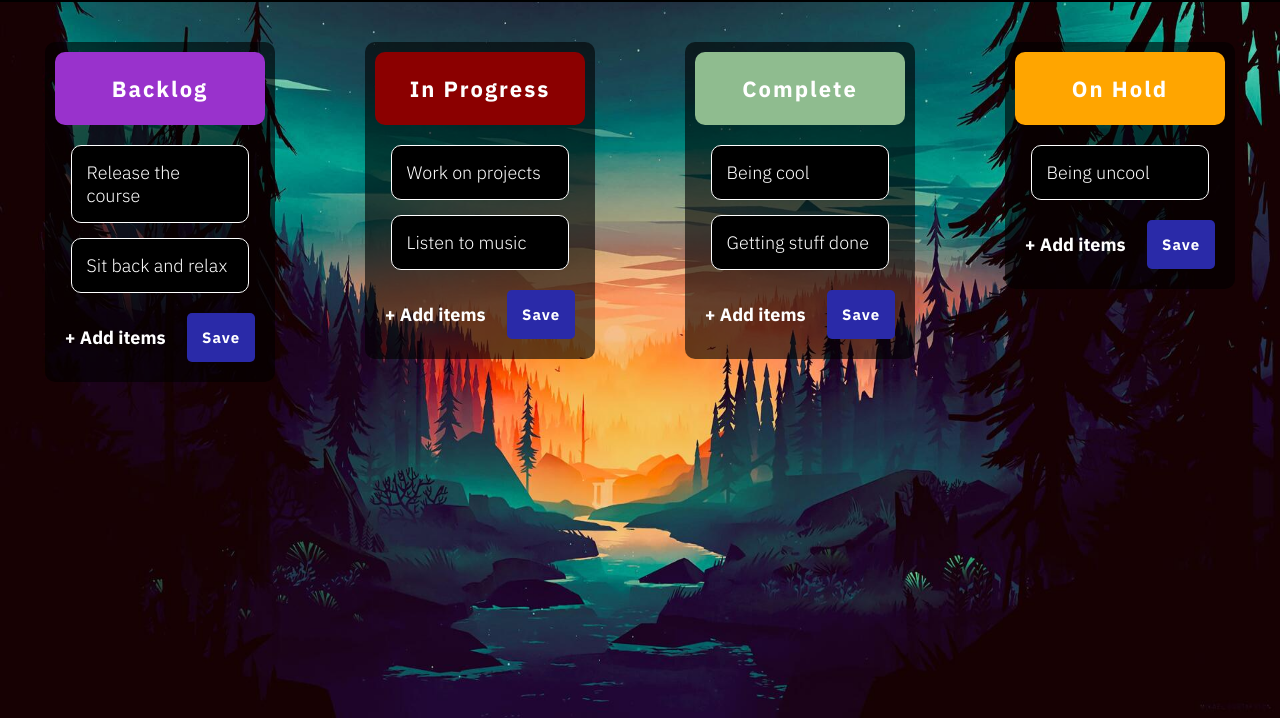
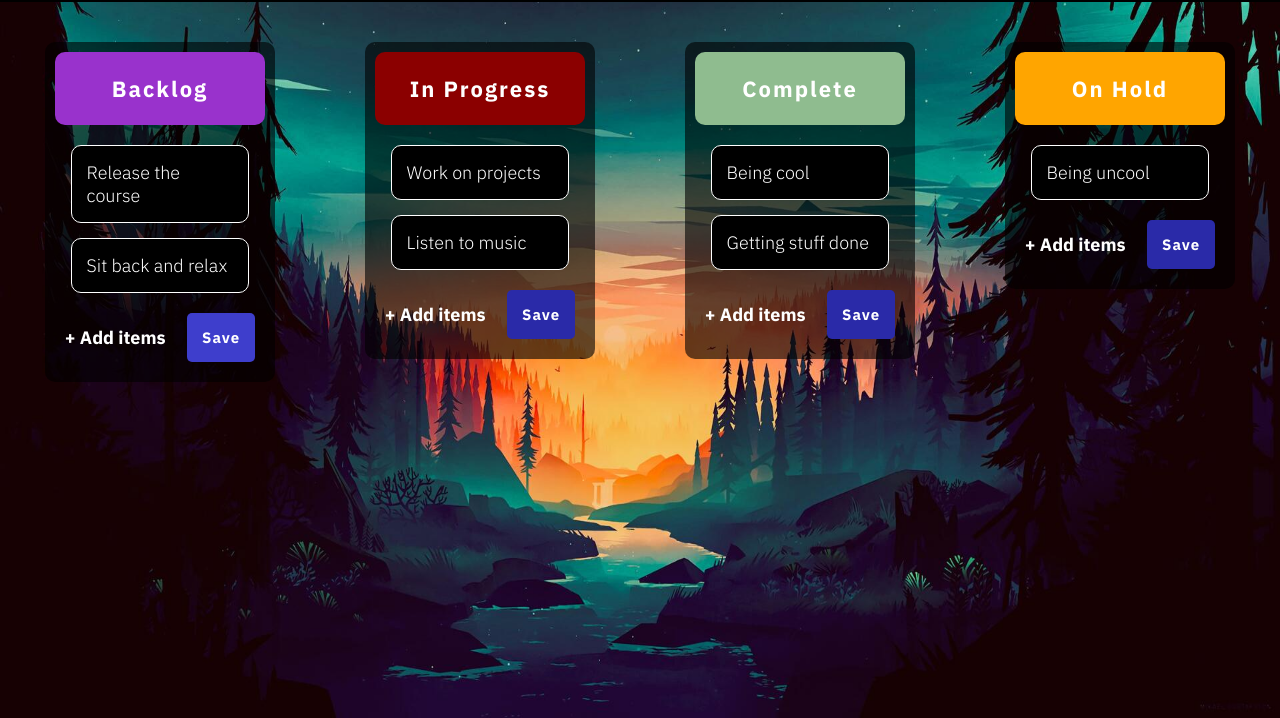
Before and after one commit to stefanDjor/Quantox-TrelloClone, a plain HTML site: page index.html in a window 1280 px wide. In both pictures the pointer is over the button 221 px from the left and 419 px from the top of the page. Shown: the part 82-800 px from the top of the page. Drawn offline with Linux system fonts and the light colour scheme.

Commit message:
fix-btn2

```diff
--- a/style.css
+++ b/style.css
@@ -157,3 +157,6 @@ html, body {
     cursor: pointer;
     letter-spacing: 1px;
 }
+.save-btn:hover{
+    background-color: rgb(62, 62, 204);
+}
```
